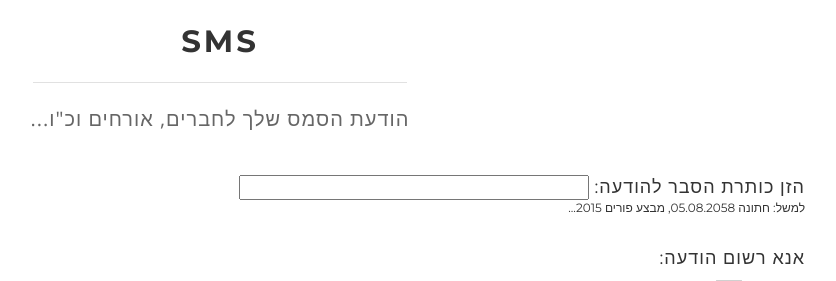
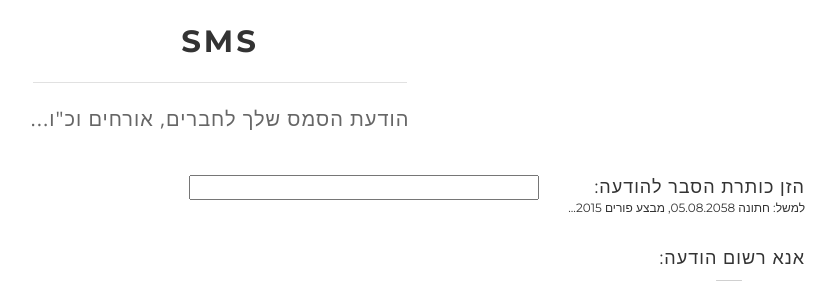
Before and after one commit to alech2/Silverline, a PHP site: page /silverline/create_message.php in a window 1280 px wide. Shown: the part 51-332 px from the top of the page, without its empty margins (420-1256 px from the left). Run offline with PHP 8.4, Linux system fonts and the light colour scheme; some libraries are stand-ins or nearby versions.

Commit message:
small updates

```diff
--- a/create_message.php
+++ b/create_message.php
@@ -49,7 +49,7 @@
 		</div>
 
 		<div style="direction: rtl;">
-		<h4 style="display: inline;">הזן כותרת הסבר להודעה:   </h4>
+			<h4 style="display: inline; margin-left: 50px;">הזן כותרת הסבר להודעה:   </h4>
 			<input name="msg_name" type="text" style="width:350px">
 			<h6>למשל: חתונה 05.08.2058, מבצע פורים 2015...</h6>
 
--- a/header.php
+++ b/header.php
@@ -1,4 +1,4 @@
-<div id="header">
+	<div id="header">
 		<div class="container">
 
 			<div class="row">
```
Lines whose indentation alone changed are shown as unchanged.
